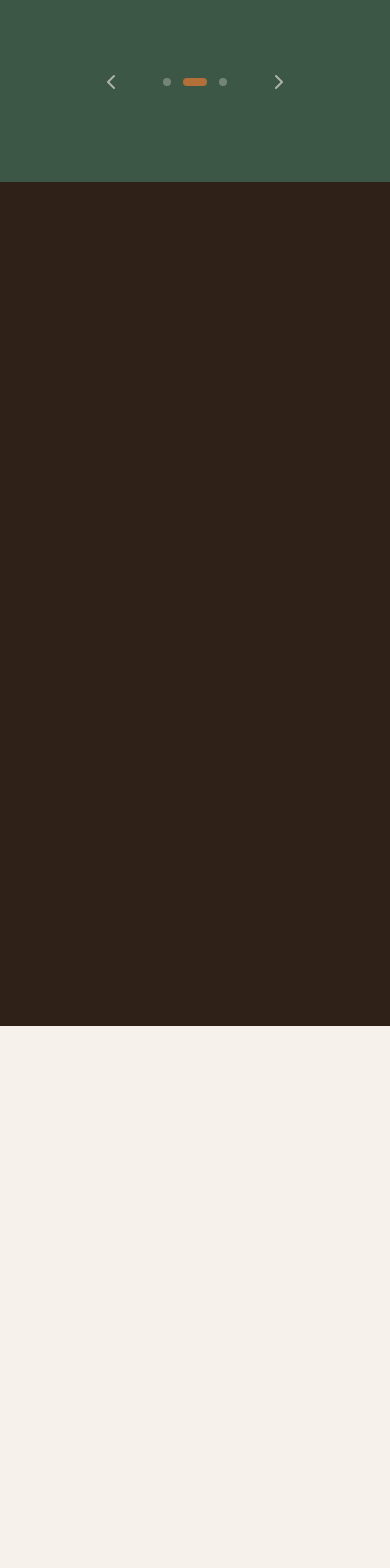
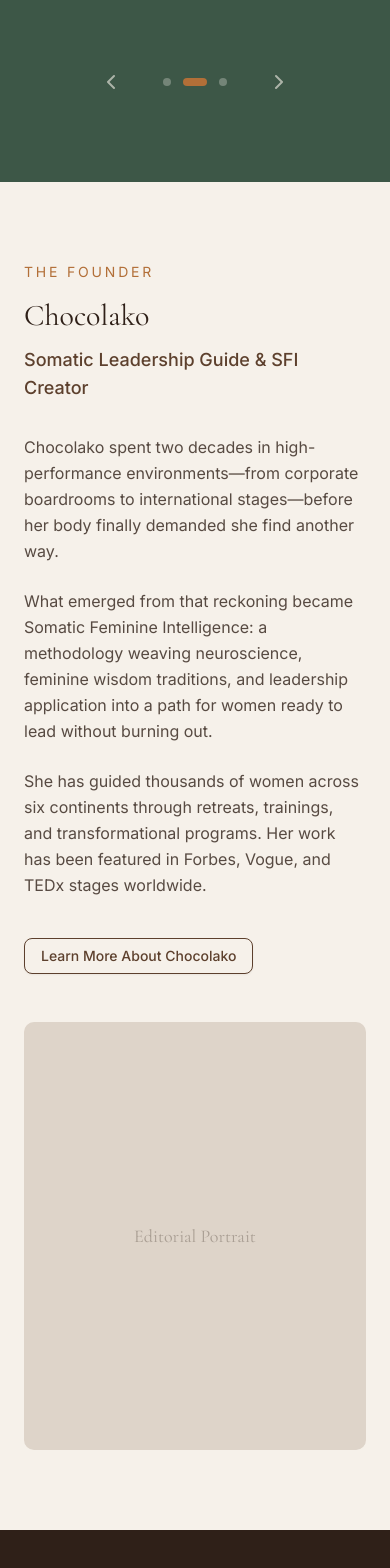
Before and after one commit to b17z/chocolako-site, a Next.js app: page / in a window 390 px wide. Shown: the part 6019-7587 px from the top of the page. Before the commit the page ends 7045 px from the top, so only its background shows below. Built offline with nearby package versions, Linux system fonts and the light colour scheme.

Commit message:
(feat): add Founder section with bio
Two-column layout with image placeholder and biography.
Introduces Chocolako as Somatic Leadership Guide.

```diff
--- a/app/page.tsx
+++ b/app/page.tsx
@@ -4,6 +4,7 @@
 import { WhoThisIsFor } from "@/components/sections/WhoThisIsFor"
 import { Methodology } from "@/components/sections/Methodology"
 import { Testimonials } from "@/components/sections/Testimonials"
+import { Founder } from "@/components/sections/Founder"
 
 export default function Home() {
   return (
@@ -14,6 +15,7 @@
       <WhoThisIsFor />
       <Methodology />
       <Testimonials />
+      <Founder />
       <div className="h-screen bg-espresso" />
     </main>
   )
--- /dev/null
+++ b/components/sections/Founder.tsx
@@ -0,0 +1,84 @@
+"use client"
+
+import { motion, useInView, useReducedMotion } from "framer-motion"
+import { useRef } from "react"
+import { fadeInUp, reduceMotion } from "@/lib/animations"
+import { Button } from "@/components/ui/button"
+
+export function Founder() {
+  const ref = useRef(null)
+  const isInView = useInView(ref, { once: true, margin: "-100px" })
+  const shouldReduceMotion = useReducedMotion()
+
+  const variants = shouldReduceMotion ? reduceMotion : fadeInUp
+
+  return (
+    <section className="py-20 md:py-32 bg-bone">
+      <div className="container mx-auto px-6">
+        <motion.div
+          ref={ref}
+          initial="hidden"
+          animate={isInView ? "visible" : "hidden"}
+          variants={variants}
+          className="grid md:grid-cols-2 gap-12 md:gap-16 lg:gap-20 items-center max-w-6xl mx-auto"
+        >
+          {/* Image Placeholder - Left on desktop, Bottom on mobile (via order) */}
+          <motion.div
+            variants={variants}
+            className="order-2 md:order-1"
+          >
+            <div className="aspect-[4/5] bg-sand rounded-lg flex items-center justify-center">
+              <span className="text-espresso/30 font-serif text-lg">
+                Editorial Portrait
+              </span>
+            </div>
+          </motion.div>
+
+          {/* Bio Content - Right on desktop, Top on mobile (via order) */}
+          <motion.div
+            variants={variants}
+            className="order-1 md:order-2"
+          >
+            {/* Tag */}
+            <p className="text-gold uppercase tracking-[0.2em] text-sm mb-4">
+              The Founder
+            </p>
+
+            {/* Name */}
+            <h2 className="font-serif text-3xl md:text-4xl lg:text-5xl text-espresso mb-3">
+              Chocolako
+            </h2>
+
+            {/* Title */}
+            <p className="text-cacao font-medium text-lg md:text-xl mb-8">
+              Somatic Leadership Guide & SFI Creator
+            </p>
+
+            {/* Bio Paragraphs */}
+            <div className="space-y-6 mb-10">
+              <p className="text-espresso/80 leading-relaxed">
+                Chocolako spent two decades in high-performance environments—from corporate boardrooms to international stages—before her body finally demanded she find another way.
+              </p>
+
+              <p className="text-espresso/80 leading-relaxed">
+                What emerged from that reckoning became Somatic Feminine Intelligence: a methodology weaving neuroscience, feminine wisdom traditions, and leadership application into a path for women ready to lead without burning out.
+              </p>
+
+              <p className="text-espresso/80 leading-relaxed">
+                She has guided thousands of women across six continents through retreats, trainings, and transformational programs. Her work has been featured in Forbes, Vogue, and TEDx stages worldwide.
+              </p>
+            </div>
+
+            {/* CTA Button */}
+            <Button
+              variant="outline"
+              className="border-cacao text-cacao hover:bg-cacao/10"
+            >
+              Learn More About Chocolako
+            </Button>
+          </motion.div>
+        </motion.div>
+      </div>
+    </section>
+  )
+}
```
